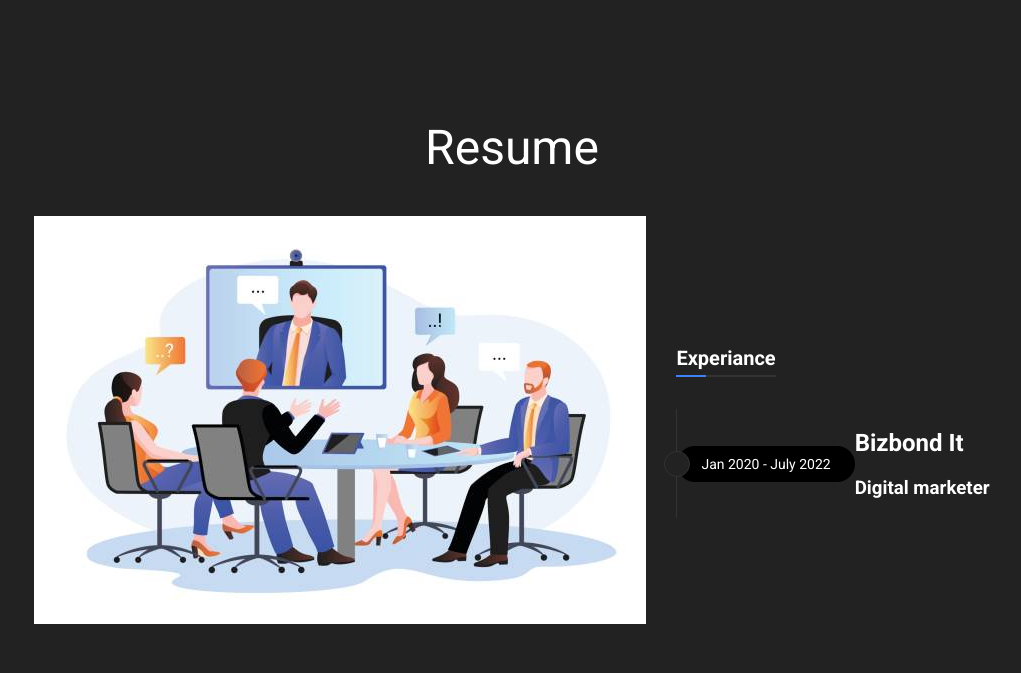
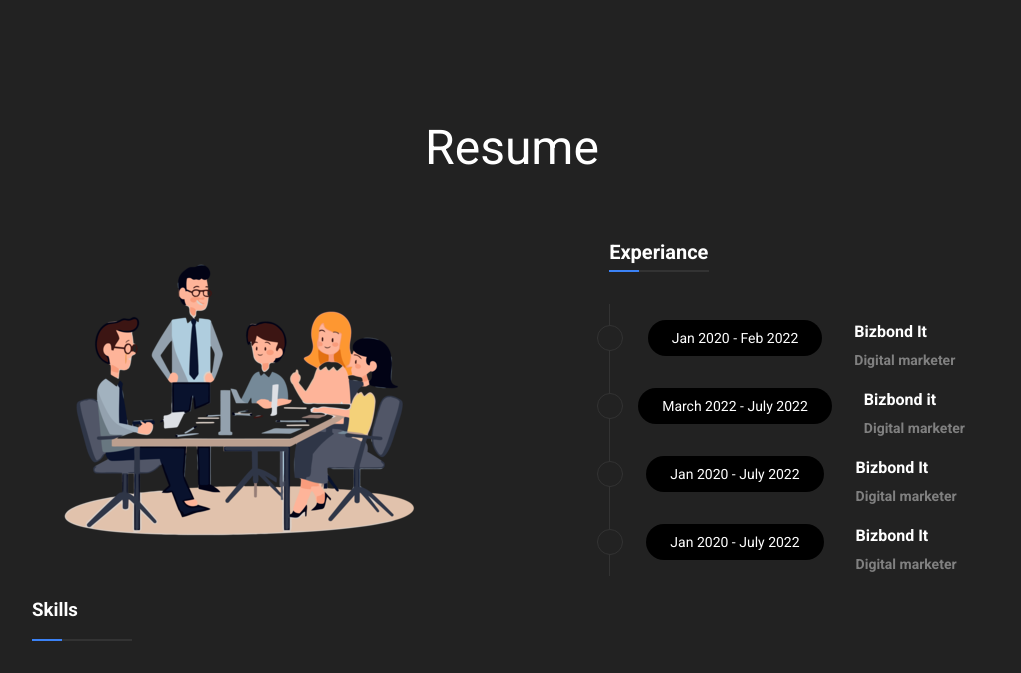
Before and after one commit to shamimhossenshuvo/portfolio, a plain HTML site: page index.html in a window 1280 px wide. Shown: the part 683-1356 px from the top of the page, without its empty margins (128-1149 px from the left). Before the commit the page ends 1311 px from the top, so only its background shows below. Drawn offline with Linux system fonts and the light colour scheme.

Commit message:
Resume section Done

```diff
--- a/css/style.css
+++ b/css/style.css
@@ -148,6 +148,7 @@ body{
 }
 }
 
+/* Resume section */
 .tittle{
   text-align: center;
   font-size: 3rem;
@@ -178,6 +179,10 @@ body{
   justify-content: center;
 }
 
+.resume-img{
+  margin-right: 10rem;
+}
+
 .resume-left {
   flex: 1;
 }
@@ -189,6 +194,7 @@ body{
   font-size: 1.25rem;
   line-height: 1.6rem;
   margin-bottom: 0;
+  align-items: center;
 
 
 }
@@ -220,6 +226,7 @@ body{
   display: flex;
   justify-content: center;
   align-items: center;
+  margin-left: 1.75rem;
 }
 
 .round-div{
@@ -241,5 +248,21 @@ body{
   font-size: 0.875rem;
   line-height: 1.25rem;
   align-items: center;
-  right: 10px;
 }
+.resume-description{
+  margin-left: 2rem;
+  text-align: left;
+}
+
+.resume-company{
+  font-size: 1rem;
+  line-height: 1.5rem;
+  margin-bottom: 0.5rem;
+}
+
+.resume-designation{
+  font-size: 0.875rem;
+  line-height: 1rem;
+  color: gray;
+  margin: 0;
+}
--- a/index.html
+++ b/index.html
@@ -82,7 +82,7 @@
             <div class="resume-sub-container">
 
               <div class="resume-left">
-                <img src="./img/experiance.jpg" class="resume-img" alt="experiance">
+                <img src="./img/meeting.png" class="resume-img" alt="experiance">
               </div>
 
               <div class="resume-right">
@@ -96,22 +96,85 @@
 
                    <div class="resume-duration-container">
                       <div class="round-div"></div>
-                      <div class="resume-duration">Jan 2020 - July 2022</div>
+                      <div class="resume-duration">Jan 2020 - Feb 2022</div>
                    </div>
 
                    <div class="resume-description">
-                     <h2>Bizbond It</h2>
-                     <h3>Digital marketer</h3>
+                     <h2 class="resume-company">Bizbond It</h2>
+                     <h3 class="resume-designation">Digital marketer</h3>
                    </div>
+
+                 </div>
+
+                 <div class="resume-list">
+
+                  <div class="resume-duration-container">
+                     <div class="round-div"></div>
+                     <div class="resume-duration">March 2022 - July 2022</div>
+                  </div>
+
+                  <div class="resume-description">
+                    <h2 class="resume-company">Bizbond it</h2>
+                    <h3 class="resume-designation">Digital marketer</h3>
+                  </div>
+
                 </div>
+
+                <div class="resume-list">
+
+                  <div class="resume-duration-container">
+                     <div class="round-div"></div>
+                     <div class="resume-duration">Jan 2020 - July 2022</div>
+                  </div>
+
+                  <div class="resume-description">
+                    <h2 class="resume-company">Bizbond It</h2>
+                    <h3 class="resume-designation">Digital marketer</h3>
+                  </div>
+
                 </div>
+
+                <div class="resume-list">
+
+                  <div class="resume-duration-container">
+                     <div class="round-div"></div>
+                     <div class="resume-duration">Jan 2020 - July 2022</div>
+                  </div>
+
+                  <div class="resume-description">
+                    <h2 class="resume-company">Bizbond It</h2>
+                    <h3 class="resume-designation">Digital marketer</h3>
+                  </div>
+
+                </div>
+
+                </div>
+
+
             </div>
 
             </div>
 
-         </div>
      </div>
   <!-- Resume section end -->
+
+  <!-- Skills Section -->
+   <div id="skills" class="container">
+    <div class="skills-container">
+      <div class="subtittle-container">
+        <h3 class="sutitle">Skills</h3>
+        <div class="line">
+          <div class="inner-line"></div>
+
+          <div class="skill-sub-container">
+            <div class="skills-progress-container">
+              <h3 class="subtitle"></h3>
+            </div>
+          </div>
+        </div>
+      </div>
+    </div>
+   </div>
 
 
 
```
Also changed, not shown: img/experiance.jpg (deleted), img/meeting.png (added).
